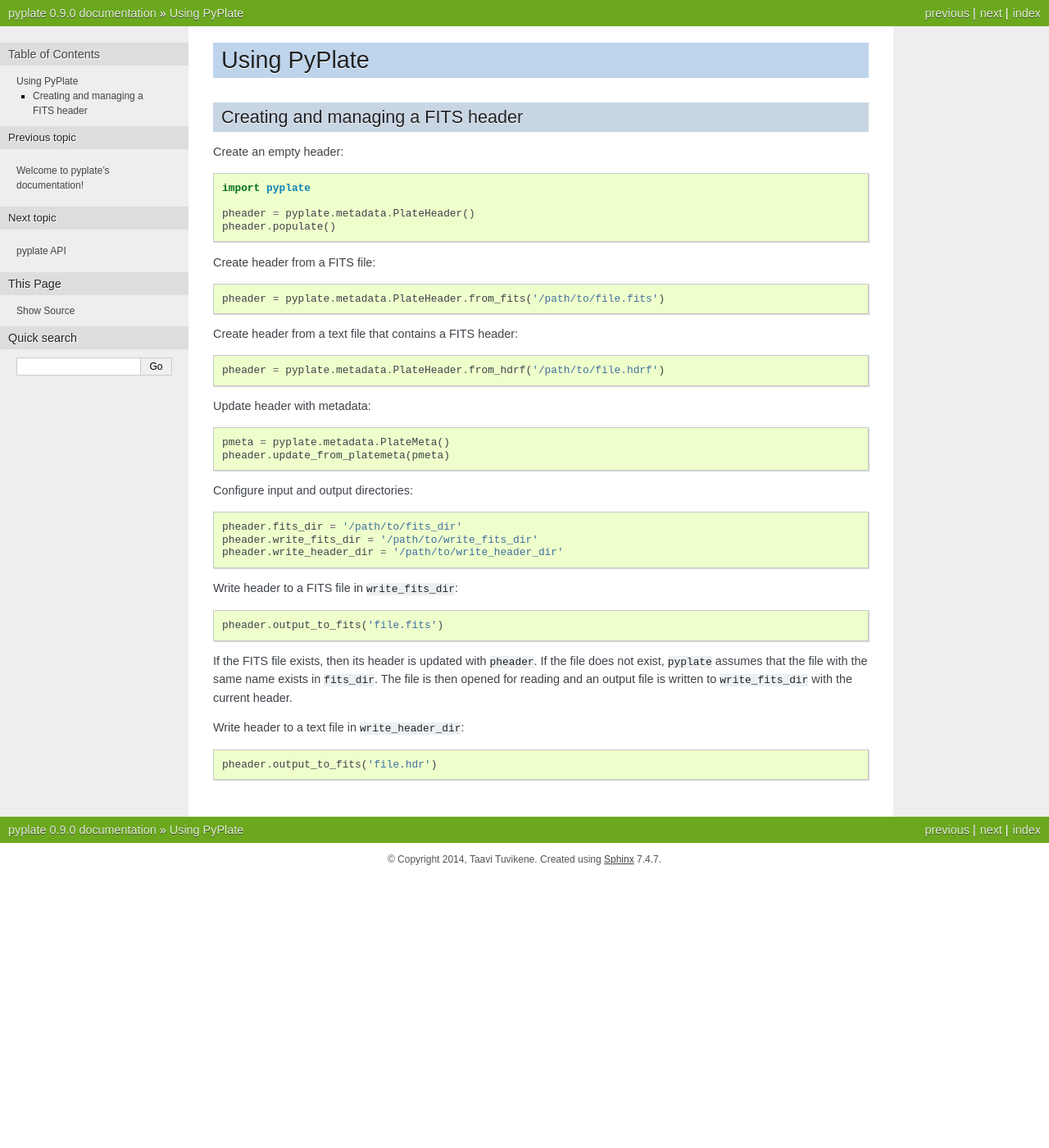
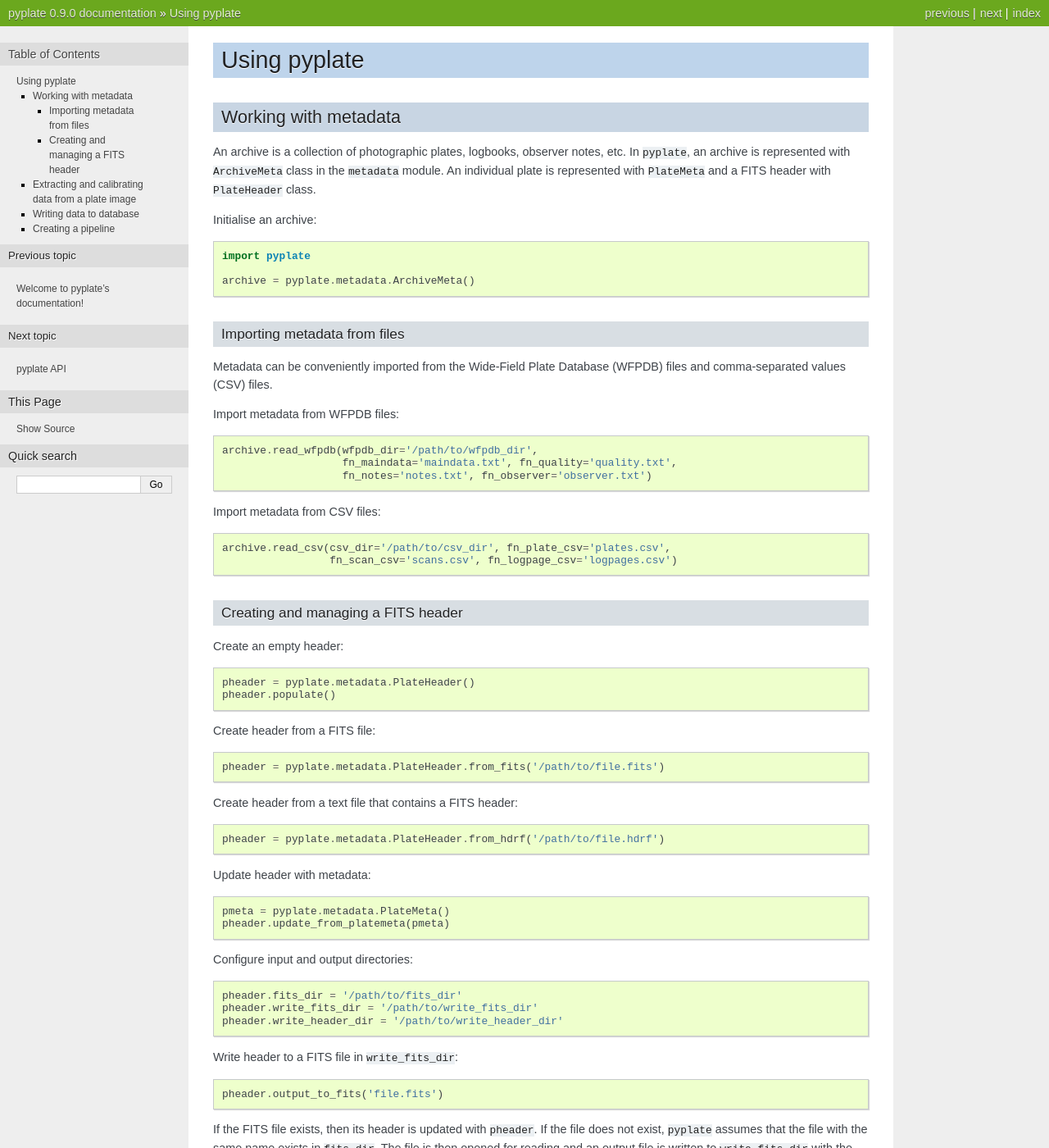
Before and after one commit to astrotuvi/pyplate, a Sphinx documentation site: the page built from docs/using_pyplate.rst, in a window 1280 px wide and 1400 px high. Shown: the whole window at 82% size. Built offline with Sphinx 7.4.7, drawn with Linux system fonts in a browser that asks for light colours; some of the changed text lies outside the part shown.

Commit message:
Updated documentation, updated handling of CSV metadata directory

```diff
--- a/docs/using_pyplate.rst
+++ b/docs/using_pyplate.rst
@@ -1,12 +1,43 @@
-Using PyPlate
+Using pyplate
 =============
 
+Working with metadata
+---------------------
+
+An archive is a collection of photographic plates, logbooks, observer notes,
+etc. In ``pyplate``, an archive is represented with ``ArchiveMeta`` class in
+the ``metadata`` module. An individual plate is represented with ``PlateMeta``
+and a FITS header with ``PlateHeader`` class.
+
+Initialise an archive::
+
+    import pyplate
+
+    archive = pyplate.metadata.ArchiveMeta()
+
+Importing metadata from files
+~~~~~~~~~~~~~~~~~~~~~~~~~~~~~
+
+Metadata can be conveniently imported from the Wide-Field Plate Database
+(WFPDB) files and comma-separated values (CSV) files.
+
+Import metadata from WFPDB files::
+
+    archive.read_wfpdb(wfpdb_dir='/path/to/wfpdb_dir',
+                       fn_maindata='maindata.txt', fn_quality='quality.txt',
+                       fn_notes='notes.txt', fn_observer='observer.txt')
+
+Import metadata from CSV files::
+
+    archive.read_csv(csv_dir='/path/to/csv_dir', fn_plate_csv='plates.csv',
+                     fn_scan_csv='scans.csv', fn_logpage_csv='logpages.csv')
+
+
+
 Creating and managing a FITS header
------------------------------------
+~~~~~~~~~~~~~~~~~~~~~~~~~~~~~~~~~~~
 
 Create an empty header::
-
-    import pyplate
 
     pheader = pyplate.metadata.PlateHeader()
     pheader.populate()
@@ -42,3 +73,15 @@
 Write header to a text file in ``write_header_dir``::
 
     pheader.output_to_fits('file.hdr')
+
+
+Extracting and calibrating data from a plate image
+--------------------------------------------------
+
+
+Writing data to database
+------------------------
+
+
+Creating a pipeline
+-------------------
```
Also changed, not shown: 1 other file.
